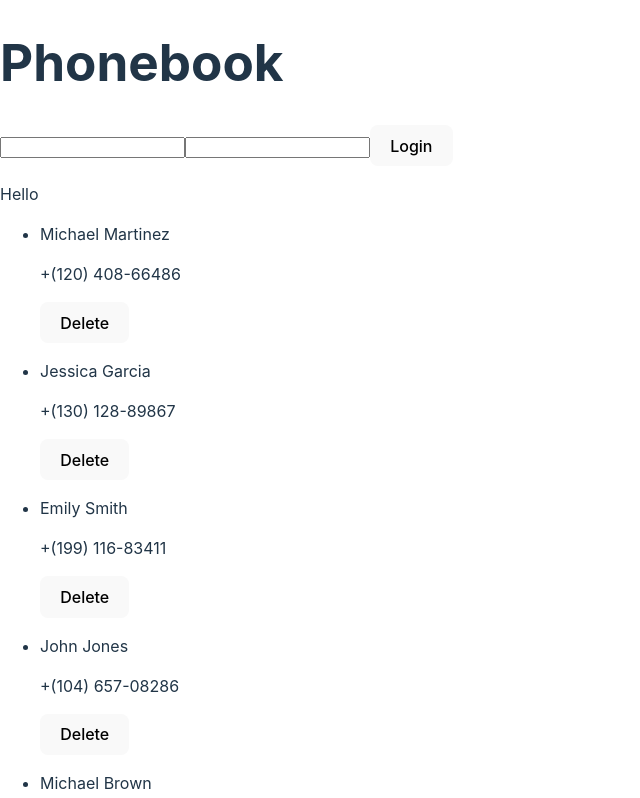
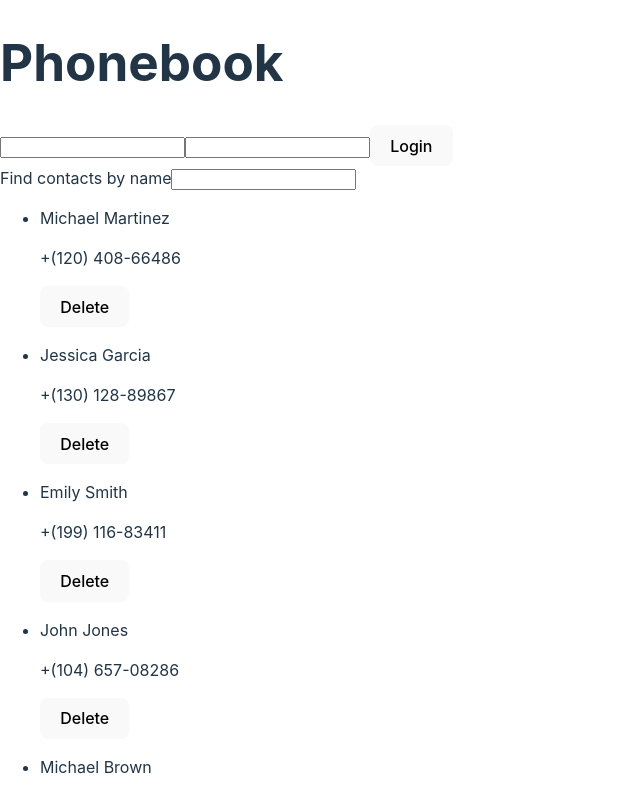
Before and after one commit to novikovanat/goit-react-hw-03, a React (Vite) app: page / in a window 1280 px wide. Shown: the top 798 px of the page, without its empty margins (0-640 px from the left). Built offline with nearby package versions, Linux system fonts and the light colour scheme.

Commit message:
search box started

```diff
--- a/src/components/App.jsx
+++ b/src/components/App.jsx
@@ -2,9 +2,10 @@ import { useState } from "react";
 import ContactForm from "./contactForm/ContactForm";
 import SearchBox from "./searchBox/SearchBox";
 import ContactList from "./contactList/ContactList";
+import testData from "./testData.json"
 
 const App = () => {
-
+const [searchFilter, setSearchFilter] = useState(0)
 
   return (
     <div>
--- a/src/components/searchBox/SearchBox.jsx
+++ b/src/components/searchBox/SearchBox.jsx
@@ -1,3 +1,8 @@
-export default function(){
-    return <p>Hello</p>
+export default function SearchBox() {
+  return (
+    <label>
+      Find contacts by name
+      <input name="search"></input>
+    </label>
+  );
 }
```
